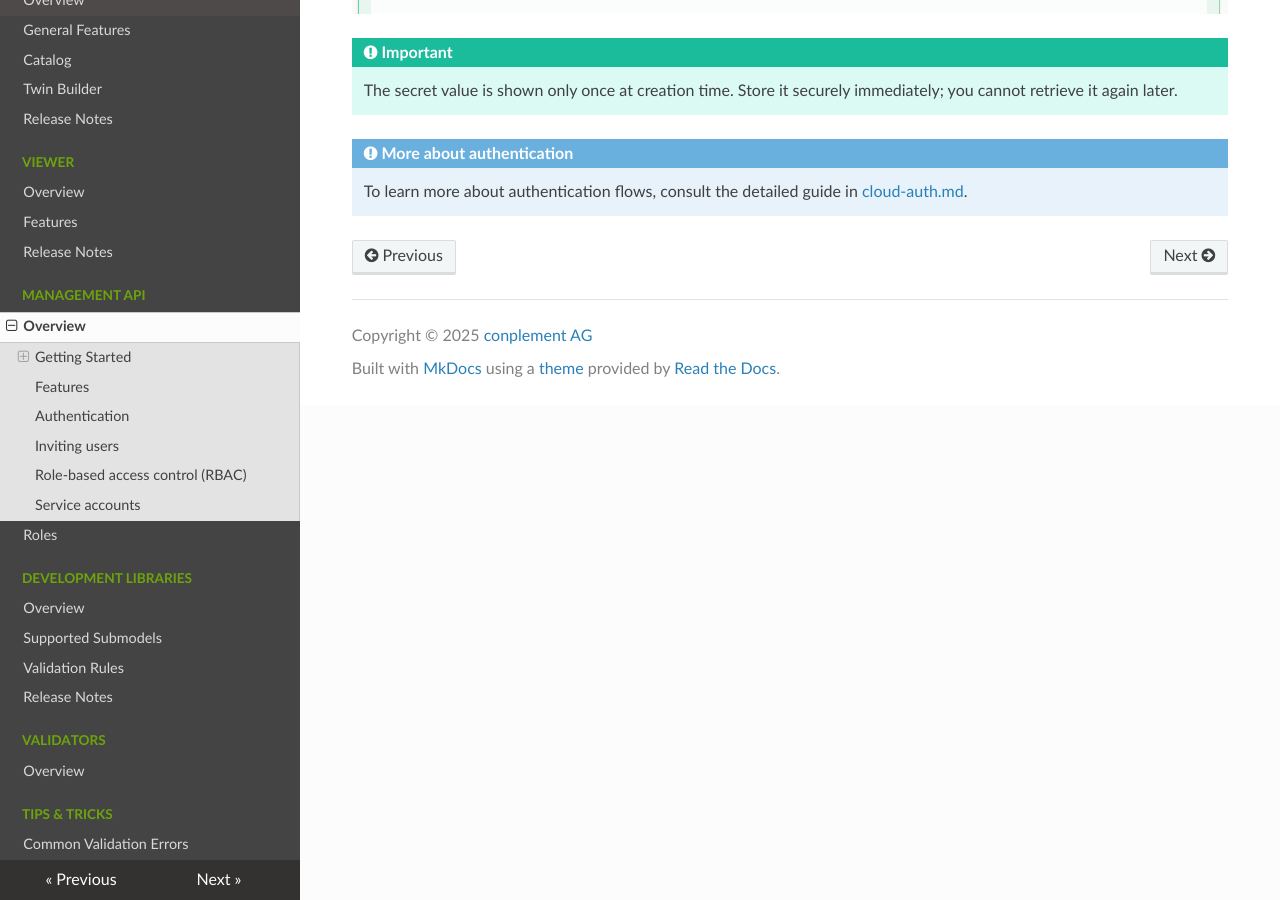
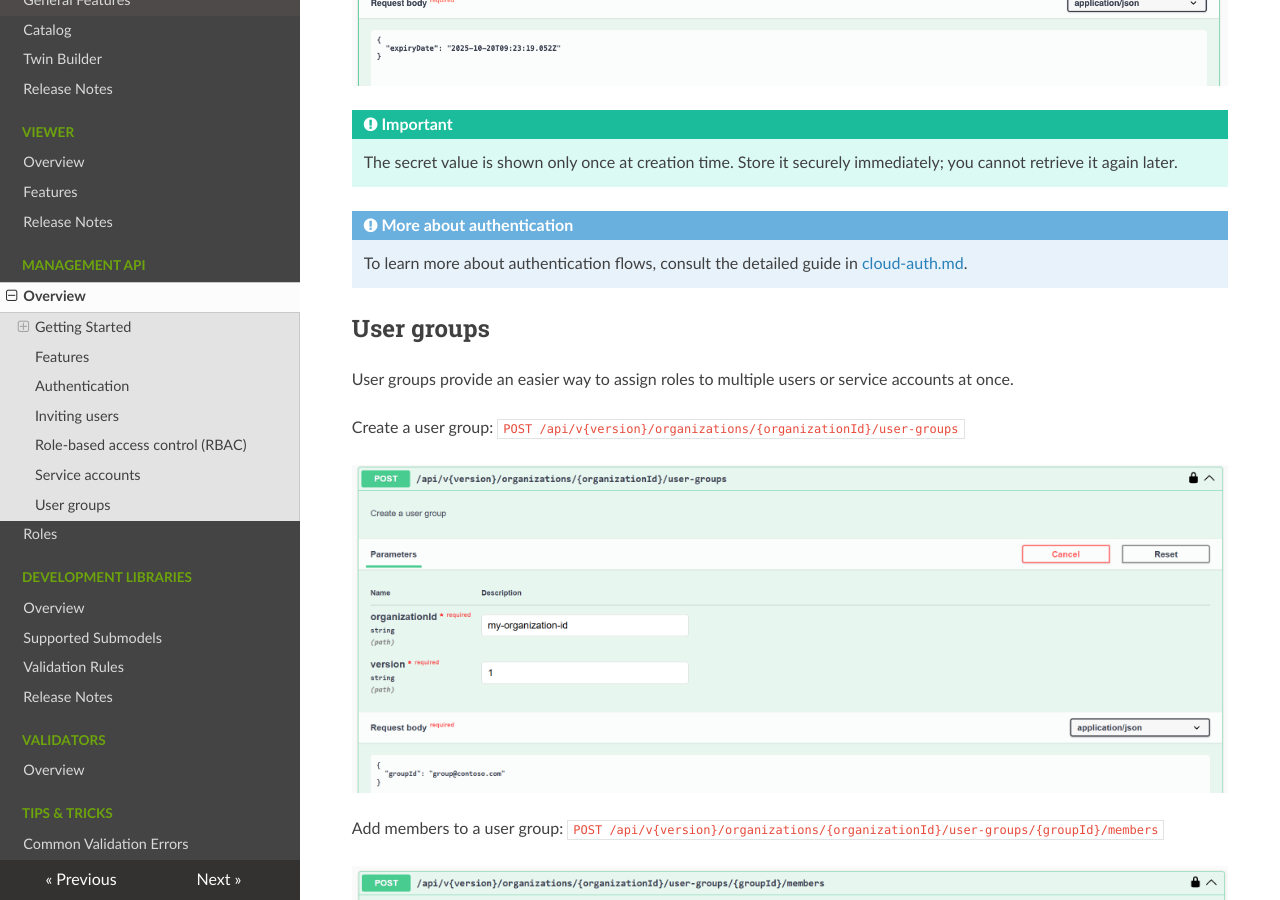
Before and after one commit to twinsphere/twinsphere.github.io, an MkDocs documentation site: the page built from docs/management-overview.md, in a window 1280 px wide and 900 px high, scrolled down 4593 px. Built offline with MkDocs 1.6.1, drawn with Linux system fonts in a browser that asks for light colours; nearby versions of some CDN libraries; some of the changed text lies outside the part shown.

Commit message:
feat(usergroups): add usergroups documentation

```diff
--- a/docs/management-overview.md
+++ b/docs/management-overview.md
@@ -34,7 +34,10 @@
 
 - user management within an organization
 - service account management (including secrets)
+- organizing users and service accounts via user groups
 - RBAC at organization and cloud (per cloud tenant) levels
+    - on users and service accounts
+    - on user groups
 
 ## Authentication
 
@@ -100,11 +103,23 @@
 
 ![Swagger UI: Create service account secret](img/manage_service_account_create_secret.png)
 
-<!-- markdown-link-check-enable -->
-
 !!! important
     The secret value is shown only once at creation time.
     Store it securely immediately; you cannot retrieve it again later.
 
 !!! note "More about authentication"
     To learn more about authentication flows, consult the detailed guide in [cloud-auth.md](cloud-auth.md).
+
+## User groups
+
+User groups provide an easier way to assign roles to multiple users or service accounts at once.
+
+Create a user group:
+`POST /api/v{version}/organizations/{organizationId}/user-groups`
+
+![Swagger UI: Create user group](img/manage_service_user_group_create.png)
+
+Add members to a user group:
+`POST /api/v{version}/organizations/{organizationId}/user-groups/{groupId}/members`
+
+![Swagger UI: Add members to a user group](img/manage_service_user_group_add_members.png)
```
Also changed, not shown: docs/img/manage_service_user_group_add_members.png (added), docs/img/manage_service_user_group_create.png (added), docs/management-roles.md (line endings or trailing spaces).
